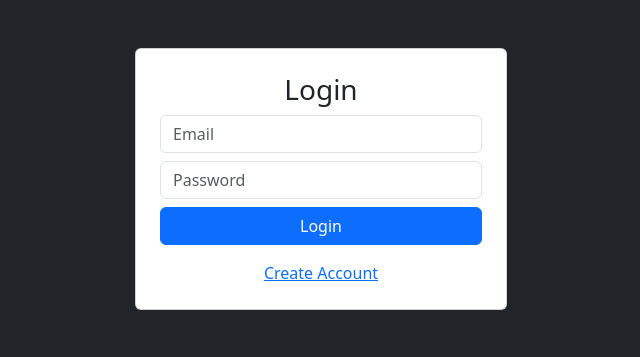
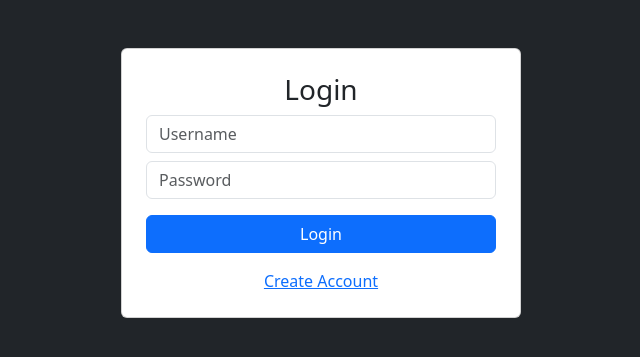
Before and after one commit to 23221A0567/Student-Management-System, a Flask app: page /login in a window 1280 px wide. Shown: the top 357 px of the page, without its empty margins (319-959 px from the left). Run offline with Flask 3, Linux system fonts and the light colour scheme.

Commit message:
Modify login.html for username input and styling
Updated login form to include username field and improved styling.

```diff
--- a/templates/login.html
+++ b/templates/login.html
@@ -5,22 +5,21 @@
 <link href="https://cdn.jsdelivr.net/npm/bootstrap@5.3.0/dist/css/bootstrap.min.css" rel="stylesheet">
 </head>
 
-<body class="bg-dark">
+<body class="bg-dark text-white">
 
 <div class="container mt-5">
-<div class="card p-4 col-md-4 mx-auto">
+    <div class="card p-4 mx-auto" style="max-width:400px;">
+        <h3 class="text-center">Login</h3>
 
-<h3 class="text-center">Login</h3>
+        <form method="post">
+            <input name="username" class="form-control mb-2" placeholder="Username" required>
+            <input name="password" type="password" class="form-control mb-3" placeholder="Password" required>
 
-<form method="post">
-<input type="email" name="email" class="form-control mb-2" placeholder="Email">
-<input type="password" name="password" class="form-control mb-2" placeholder="Password">
-<button class="btn btn-primary w-100">Login</button>
-</form>
+            <button class="btn btn-primary w-100">Login</button>
+        </form>
 
-<a href="/signup" class="mt-3 text-center d-block">Create Account</a>
-
-</div>
+        <a href="/signup" class="text-center mt-3 d-block">Create Account</a>
+    </div>
 </div>
 
 </body>
```
